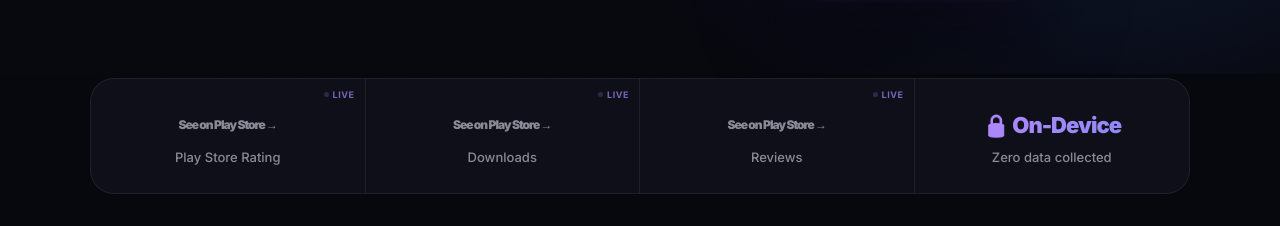
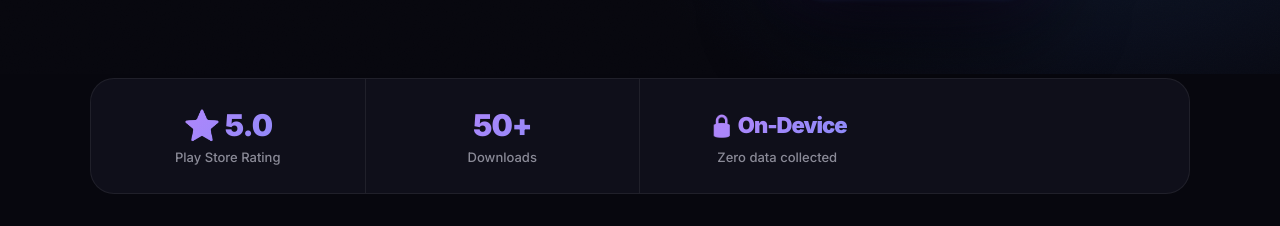
Before and after one commit to FrostyShade/attenly-website, a plain HTML site: page index.html in a window 1280 px wide. Shown: the part 726-952 px from the top of the page. Drawn offline with Linux system fonts and the light colour scheme; no server answers.

Commit message:
feat: static stats (5.0 rating, 50+ downloads), remove reviews, add count-up animation

```diff
--- a/index.html
+++ b/index.html
@@ -622,26 +622,19 @@
   </div>
 </section>
 
-<!-- ══════════ LIVE STATS ══════════ -->
+<!-- ══════════ STATS ══════════ -->
 <section class="stats-section wrap" aria-label="App statistics">
   <div class="stats-grid reveal">
     <div class="stat-item">
-      <div class="live-badge"><span class="live-dot"></span>Live</div>
-      <div class="stat-val" id="stat-rating"><div class="stat-skeleton"></div></div>
+      <div class="stat-val" id="stat-rating">⭐ 5.0</div>
       <div class="stat-label">Play Store Rating</div>
     </div>
     <div class="stat-item">
-      <div class="live-badge"><span class="live-dot"></span>Live</div>
-      <div class="stat-val" id="stat-downloads"><div class="stat-skeleton"></div></div>
+      <div class="stat-val" id="stat-downloads">50+</div>
       <div class="stat-label">Downloads</div>
     </div>
     <div class="stat-item">
-      <div class="live-badge"><span class="live-dot"></span>Live</div>
-      <div class="stat-val" id="stat-reviews"><div class="stat-skeleton"></div></div>
-      <div class="stat-label">Reviews</div>
-    </div>
-    <div class="stat-item">
-      <div class="stat-val" id="stat-privacy" style="font-size:22px;">🔒 On-Device</div>
+      <div class="stat-val" style="font-size:22px;">🔒 On-Device</div>
       <div class="stat-label">Zero data collected</div>
     </div>
   </div>
@@ -992,78 +985,35 @@ function animateCount(el, target, suffix, duration) {
 }
 
 /* ============================================================
-   3. PLAY STORE LIVE STATS
-   Attempts to scrape via CORS proxy; falls back gracefully.
+   3. STATS COUNT-UP (fires once on scroll into view)
 ============================================================ */
-(async function loadPlayStoreStats(){
-  const PACKAGE = 'com.paulbaruah.attenly';
-  const ratingEl   = document.getElementById('stat-rating');
-  const dlEl       = document.getElementById('stat-downloads');
-  const reviewsEl  = document.getElementById('stat-reviews');
+(function(){
+  const ratingEl = document.getElementById('stat-rating');
+  const dlEl     = document.getElementById('stat-downloads');
+  const grid     = document.querySelector('.stats-grid');
+  if (!ratingEl || !dlEl || !grid) return;
 
-  // Helper: replace skeleton with value
-  function setVal(el, html) {
-    el.style.setProperty('-webkit-text-fill-color','');
-    el.innerHTML = html;
-  }
-  function setLink(el, text) {
-    el.style.cssText = 'font-size:13px; background:none; -webkit-text-fill-color:rgba(241,240,255,0.55);';
-    el.innerHTML = `<a href="https://play.google.com/store/apps/details?id=${PACKAGE}" target="_blank" rel="noopener noreferrer" style="color:#818cf8;text-decoration:none;">See on Play Store →</a>`;
-  }
+  let fired = false;
+  const io = new IntersectionObserver(entries => {
+    if (entries[0].isIntersecting && !fired) {
+      fired = true;
+      io.disconnect();
 
-  try {
-    const url = `https://play.google.com/store/apps/details?id=${PACKAGE}&hl=en&gl=IN`;
-    const proxy = `https://api.allorigins.win/get?url=${encodeURIComponent(url)}`;
+      // Rating: 0.0 → 5.0, one decimal place, with star prefix
+      const RDUR = 1400;
+      const rStart = performance.now();
+      (function stepR(now) {
+        const p = Math.min((now - rStart) / RDUR, 1);
+        const eased = 1 - Math.pow(1 - p, 3);
+        ratingEl.textContent = '⭐ ' + (eased * 5).toFixed(1);
+        if (p < 1) requestAnimationFrame(stepR);
+      })(performance.now());
 
-    const controller = new AbortController();
-    const timer = setTimeout(()=>controller.abort(), 8000);
-
-    const res = await fetch(proxy, { signal: controller.signal });
-    clearTimeout(timer);
-    if (!res.ok) throw new Error('proxy error');
-
-    const data = await res.json();
-    const html = data.contents || '';
-
-    /* --- Rating from JSON-LD aggregateRating --- */
-    const ratingM = html.match(/"ratingValue"\s*:\s*"?([\d.]+)"?/);
-    /* --- Review count --- */
-    const reviewM = html.match(/"ratingCount"\s*:\s*"?([\d,]+)"?/);
-    /* --- Installs: Play Store embeds as e.g. "1,000+" in specific patterns --- */
-    const installM = html.match(/(\d[\d,.]*[KMB+]+)\s*downloads/i)
-                  || html.match(/"numDownloads"\s*:\s*"([^"]+)"/)
-                  || html.match(/Downloads<\/div>[^>]*>([^<]+)</);
-
-    if (ratingM) {
-      const r = parseFloat(ratingM[1]).toFixed(1);
-      setVal(ratingEl, `⭐ ${r}`);
-    } else {
-      setLink(ratingEl);
+      // Downloads: 0 → 50 with + suffix
+      animateCount(dlEl, 50, '+', 1600);
     }
-
-    if (reviewM) {
-      const n = parseInt(reviewM[1].replace(/,/g,''));
-      setVal(reviewsEl, '');
-      animateCount(reviewsEl, n, '+', 1600);
-    } else {
-      setLink(reviewsEl);
-    }
-
-    if (installM) {
-      setVal(dlEl, installM[1].trim());
-    } else {
-      setLink(dlEl);
-    }
-
-  } catch(e) {
-    // All three fallback to Play Store link
-    [document.getElementById('stat-rating'),
-     document.getElementById('stat-downloads'),
-     document.getElementById('stat-reviews')].forEach(el=>{
-      el.style.cssText = 'font-size:13px; background:none; -webkit-text-fill-color:rgba(241,240,255,0.55);';
-      el.innerHTML = `<a href="https://play.google.com/store/apps/details?id=com.paulbaruah.attenly" target="_blank" rel="noopener noreferrer" style="color:#818cf8;text-decoration:none;font-size:12px;">See on Play Store →</a>`;
-    });
-  }
+  }, { threshold: 0.5 });
+  io.observe(grid);
 })();
 
 /* ============================================================
```
